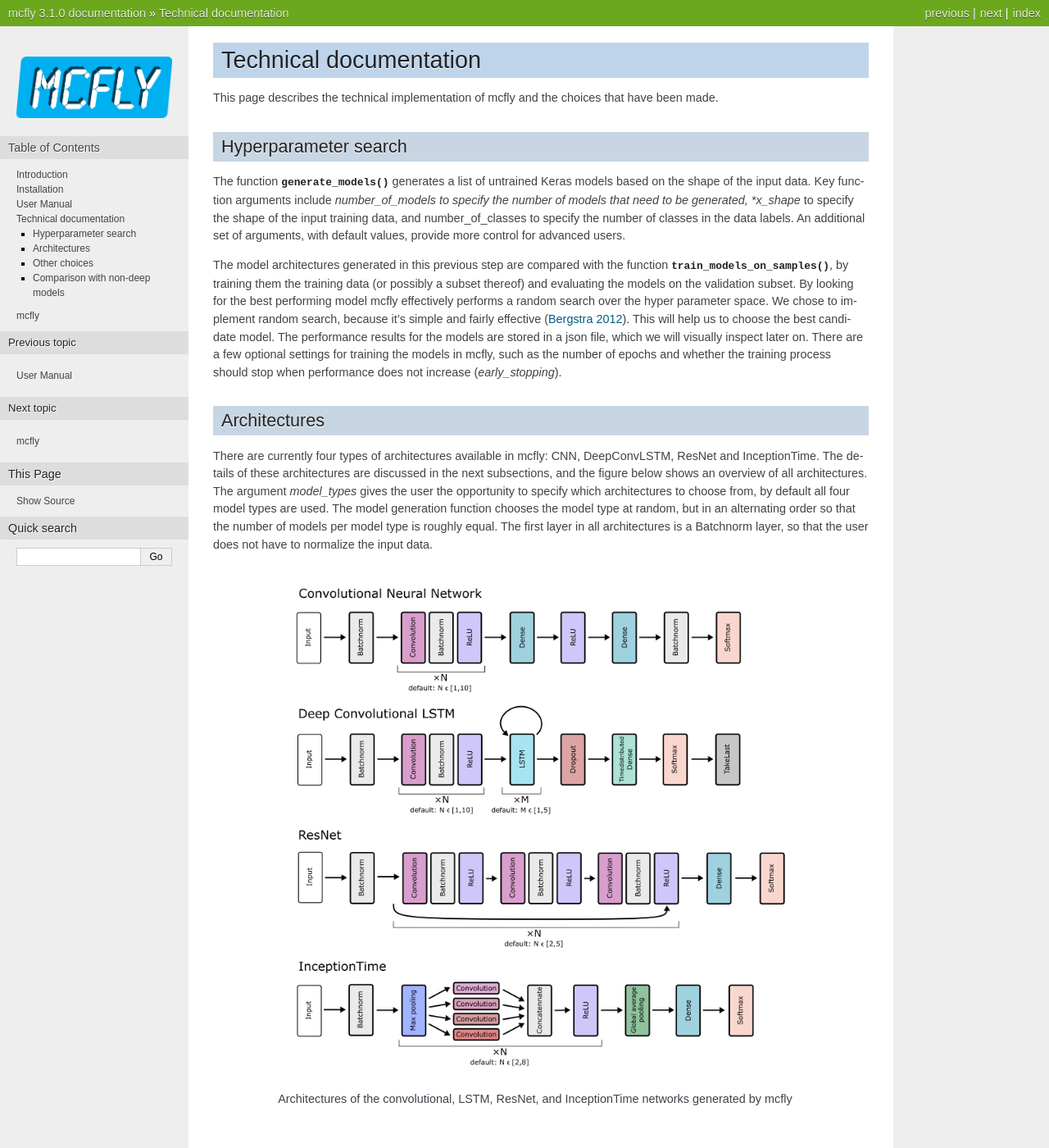
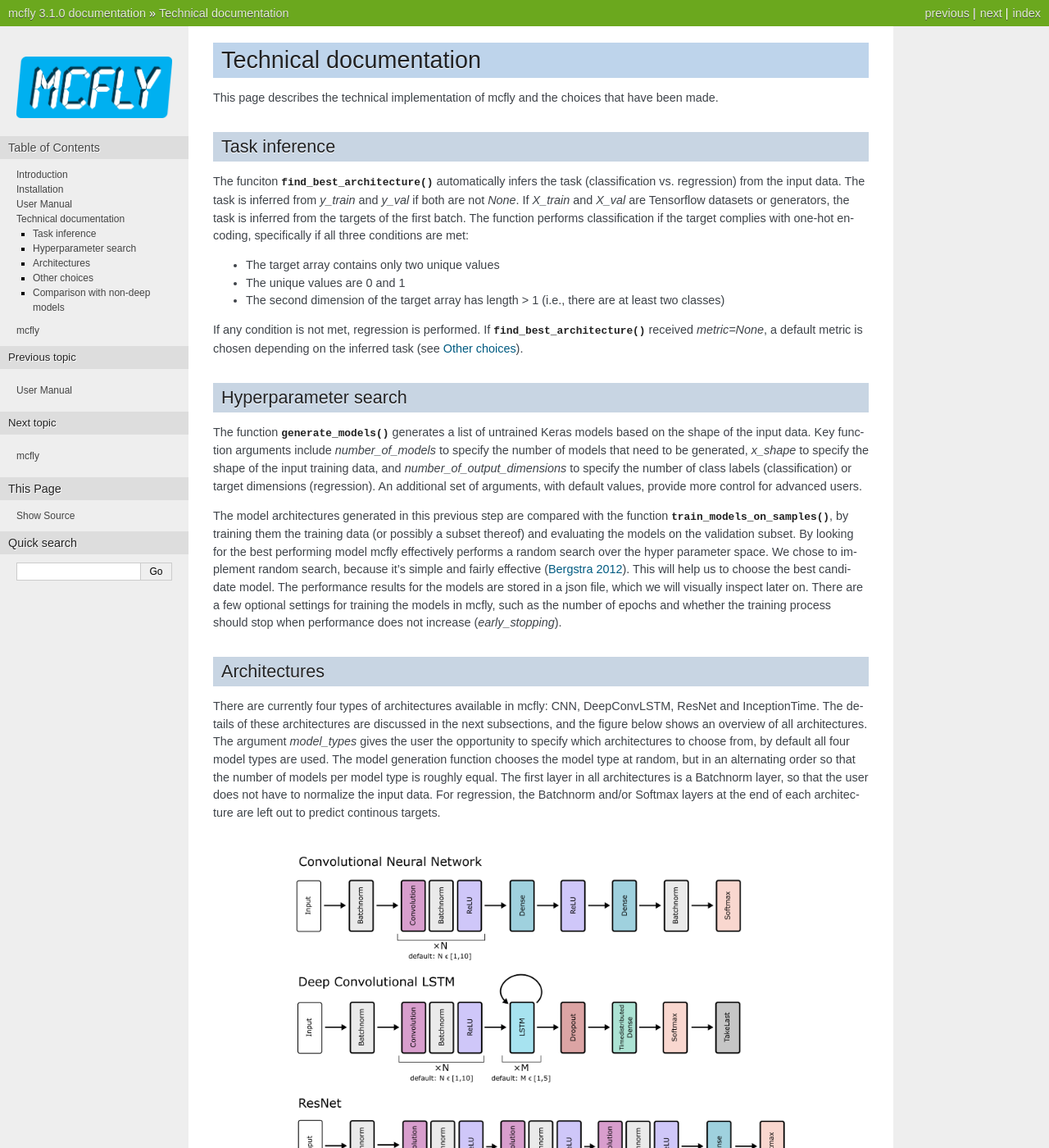
Before and after one commit to NLeSC/mcfly, a Sphinx documentation site: the page built from docs/technical_doc.rst, in a window 1280 px wide and 1400 px high. Shown: the whole window at 82% size. Built offline with Sphinx 7.4.7, drawn with Linux system fonts in a browser that asks for light colours; some of the changed text lies outside the part shown.

Commit message:
Add task detection to user and techincal manual

```diff
--- a/docs/conf.py
+++ b/docs/conf.py
@@ -37,6 +37,7 @@ extensions = [
 #    'sphinx.ext.pngmath',
     'sphinx.ext.viewcode',
     'sphinx.ext.napoleon',
+    'sphinx.ext.autosectionlabel'
 ]
 
 napoleon_numpy_docstring = True
--- a/docs/technical_doc.rst
+++ b/docs/technical_doc.rst
@@ -3,11 +3,24 @@ Technical documentation
 
 This page describes the technical implementation of mcfly and the choices that have been made.
 
+Task inference
+--------------
+The funciton :func:`~mcfly.find_architecture.find_best_architecture` automatically infers the task (classification vs. regression) from the input data.
+The task is inferred from *y_train* and *y_val* if both are not `None`. If *X_train* and *X_val* are Tensorflow datasets or generators,
+the task is inferred from the targets of the first batch. The function performs classification if the target complies with one-hot encoding, specifically if all three conditions are met:
+
+* The target array contains only two unique values
+* The unique values are 0 and 1
+* The second dimension of the target array has length > 1 (i.e., there are at least two classes)
+
+If any condition is not met, regression is performed. If :func:`~mcfly.find_architecture.find_best_architecture` received `metric=None`, a default metric is chosen
+depending on the inferred task (see :ref:`Other choices`).
+
 Hyperparameter search
 ---------------------
 The function :func:`~mcfly.modelgen.generate_models` generates a list of untrained Keras models based on the shape of the input data.
-Key function arguments include *number_of_models to specify the number of models that need to be generated, *x_shape* to specify the shape of the input training data,
-and number_of_classes to specify the number of classes in the data labels. An additional set of arguments, with default values, provide more control for advanced users.
+Key function arguments include *number_of_models* to specify the number of models that need to be generated, *x_shape* to specify the shape of the input training data,
+and *number_of_output_dimensions* to specify the number of class labels (classification) or target dimensions (regression). An additional set of arguments, with default values, provide more control for advanced users.
 
 The model architectures generated in this previous step are compared with the function :func:`~mcfly.find_architecture.train_models_on_samples`,
 by training them the training data (or possibly a subset thereof) and evaluating the models on the validation subset.
@@ -24,6 +37,7 @@ The details of these architectures are discussed in the next subsections, and th
 The  argument *model_types* gives the user the opportunity to specify which architectures to choose from, by default all four model types are used.
 The model generation function chooses the model type at random, but in an alternating order so that the number of models per model type is roughly equal.
 The first layer in all architectures is a Batchnorm layer, so that the user does not have to normalize the input data.
+For regression, the Batchnorm and/or Softmax layers at the end of each architecture are left out to predict continous targets.
 
 .. figure:: network_architectures.png
     :width: 600px
@@ -31,7 +45,7 @@ The first layer in all architectures is a Batchnorm layer, so that the user does
     :alt: alternate text
     :figclass: align-center
 
-    Architectures of the convolutional, LSTM, ResNet, and InceptionTime networks generated by mcfly
+    Architectures of the convolutional, LSTM, ResNet, and InceptionTime networks for classification generated by mcfly
 
 CNN
 ^^^
@@ -86,8 +100,8 @@ We have made the following choices for all models:
 * We use LeCun Uniform weight initialization (`LeCun 1998 <http://yann.lecun.com/exdb/publis/pdf/lecun-98b.pdf>`_)
 * The kernel size is 3
 * We use L2 regularization on all convolutional and dense layers (`Ng 2004 <https://dl.acm.org/doi/10.1145/1015330.1015435>`_)
-* We use categorical cross-entropy loss (`Mannor 2005 <http://portal.acm.org/citation.cfm?doid=1102351.1102422>`_)
-* We output accuracy and take this as a measure to choose the best performing model. Note that the performance metric can be changed with argument *metric* in most mcfly functions.
+* We use categorical cross-entropy loss (`Mannor 2005 <http://portal.acm.org/citation.cfm?doid=1102351.1102422>`_) for classification, and mean squared error loss for regression.
+* For classification, the default metric is `'accuracy'`, for regression, it is `'mean_squared_error'`. The performance metric can be changed with argument *metric* in most mcfly functions. Note that mcfly currently only supports string based metrics, but no metric objects (e.g., from `tf.keras.metrics`).
 * The default, but modifiable, log range for the learning rate and the regularization rate is [:math:`10^{-1}, 10^{-4}`] .
 
 
```
Also changed, not shown: docs/user_manual.rst (+7 -4 lines).
